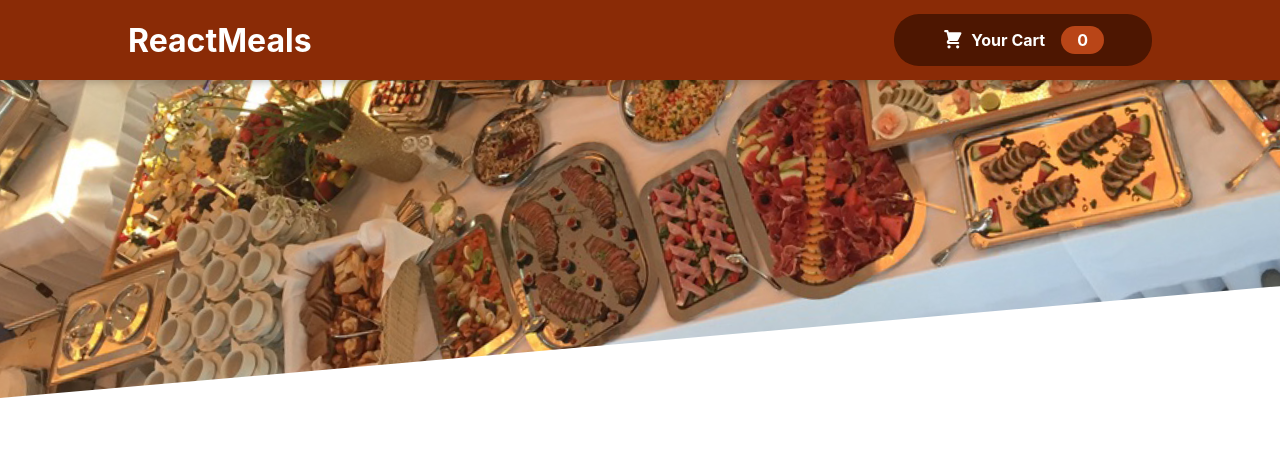
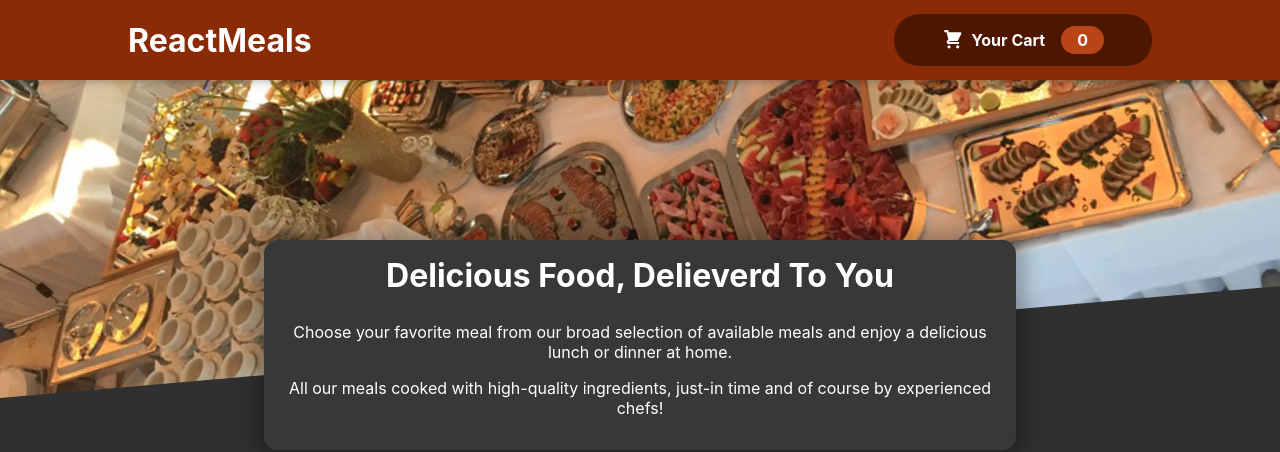
Before and after one commit to Shivanshdev12/Reacteats, a React (Create React App) app: page / in a window 1280 px wide. Shown: the top 452 px of the page. Built offline with nearby package versions, Linux system fonts and the light colour scheme.

Commit message:
Meals summary

```diff
--- a/src/App.js
+++ b/src/App.js
@@ -1,10 +1,12 @@
 import React from "react";
 import Header from "./components/Layout/Header";
+import MealsSummary from "./components/Meals/MealsSummary";
 
 function App() {
   return (
     <React.Fragment>
       <Header />
+      <MealsSummary />
     </React.Fragment>
   );
 }
--- a/src/components/Layout/Header.css
+++ b/src/components/Layout/Header.css
@@ -15,7 +15,7 @@
 }
 
 button {
-    margin-right: 20%;
+    margin-right: 15%;
 }
 
 .main-image {
--- /dev/null
+++ b/src/components/Meals/MealsSummary.css
@@ -0,0 +1,18 @@
+.summary {
+    text-align: center;
+    max-width: 45rem;
+    width: 90%;
+    margin: auto;
+    margin-top: -10rem;
+    position: relative;
+    background-color: #383838;
+    color: white;
+    border-radius: 14px;
+    padding: 1rem;
+    box-shadow: 0 1px 18px 10px rgba(0, 0, 0, 0.25);
+}
+
+.summary h2 {
+    font-size: 2rem;
+    margin-top: 0;
+}
--- /dev/null
+++ b/src/components/Meals/MealsSummary.js
@@ -0,0 +1,20 @@
+import React from "react";
+import "./MealsSummary.css";
+
+const MealsSummary = (props) => {
+  return (
+    <section className="summary">
+      <h2>Delicious Food, Delieverd To You</h2>
+      <p>
+        Choose your favorite meal from our broad selection of available meals
+        and enjoy a delicious lunch or dinner at home.
+      </p>
+      <p>
+        All our meals cooked with high-quality ingredients, just-in time and of
+        course by experienced chefs!
+      </p>
+    </section>
+  );
+};
+
+export default MealsSummary;
--- a/src/index.css
+++ b/src/index.css
@@ -5,6 +5,7 @@
     sans-serif;
   -webkit-font-smoothing: antialiased;
   -moz-osx-font-smoothing: grayscale;
+  background-color: #303030;
 }
 
 code {
```
